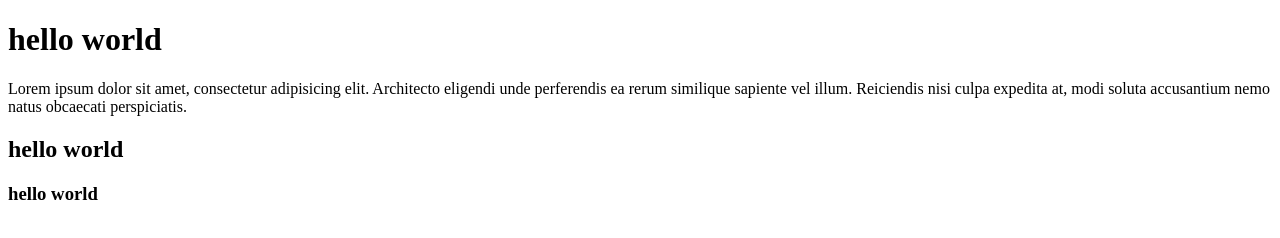
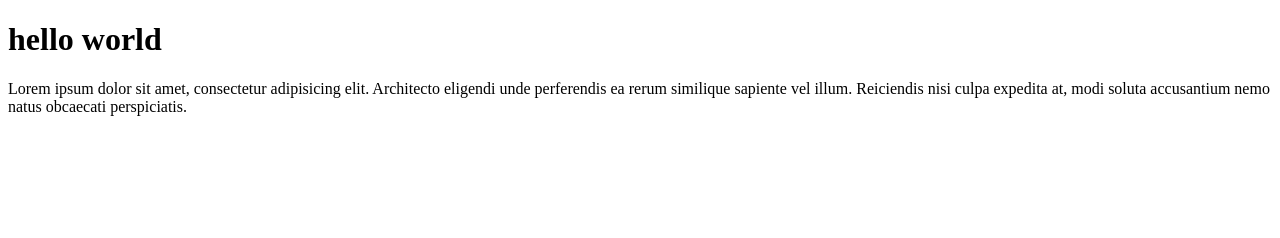
Before and after one commit to prohorov01/made-it, a plain HTML site: page index.html in a window 1280 px wide. Drawn offline with Linux system fonts and the light colour scheme.

Commit message:
update my title

```diff
--- a/index.html
+++ b/index.html
@@ -14,7 +14,6 @@
       Reiciendis nisi culpa expedita at, modi soluta accusantium nemo natus
       obcaecati perspiciatis.
     </p>
-    <h2>hello world</h2>
-    <h3>hello world</h3>
+    <abbr title="prohorov"></abbr>
   </body>
 </html>
```
